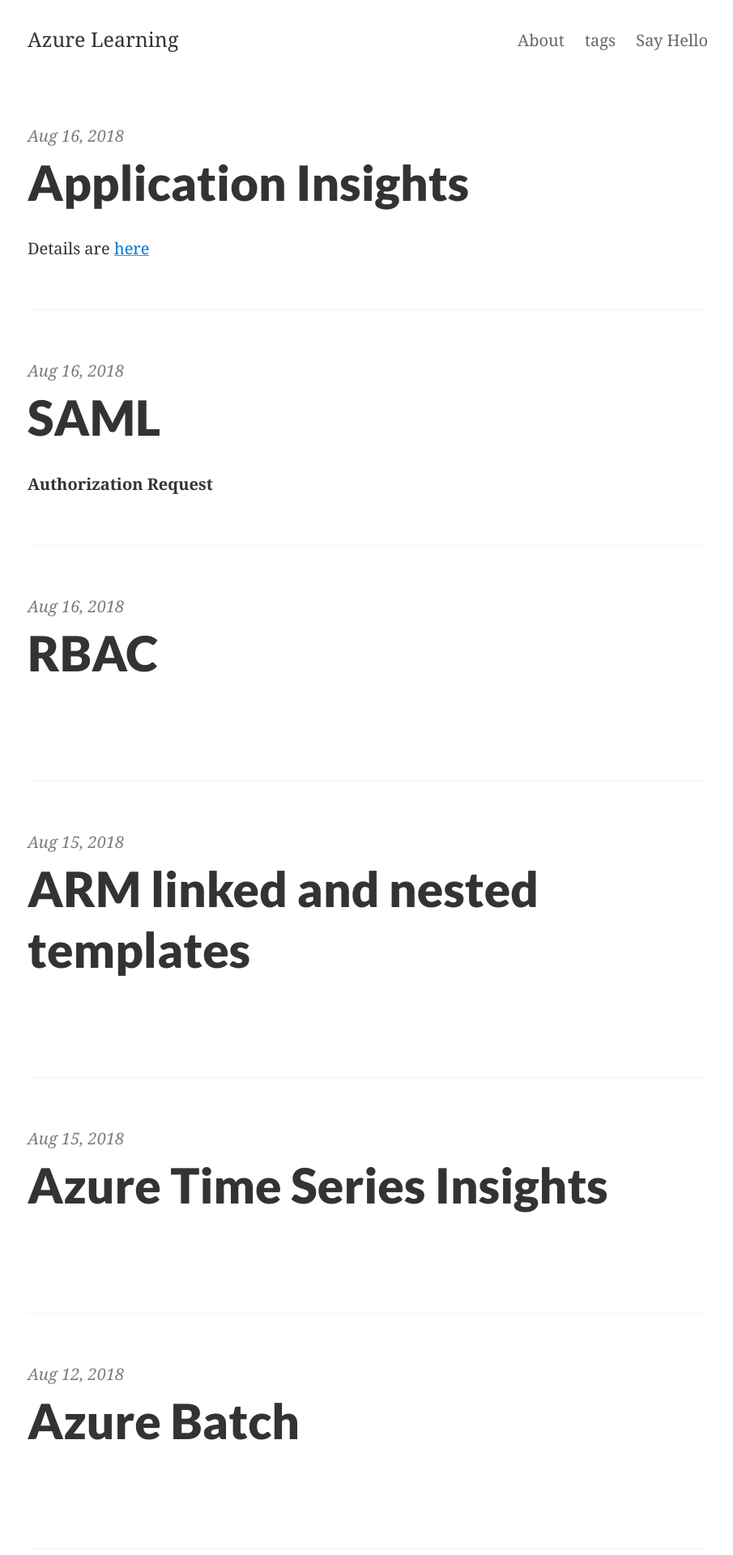
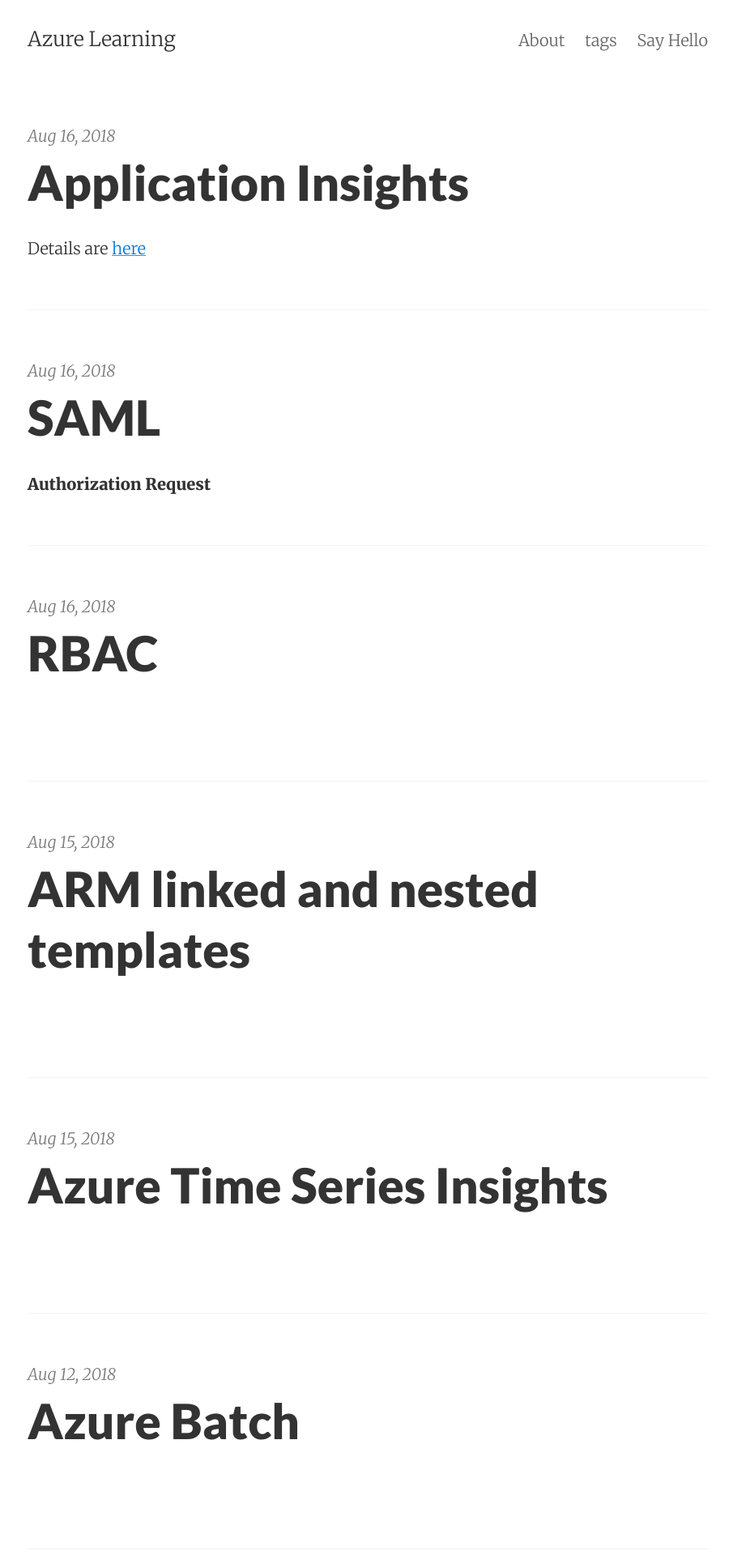
Before and after one commit to write2azurelearning/write2azurelearning.github.io, a Jekyll site: the page built from index.html, in a window 1280 px wide. Shown: the top 1920 px of the page at 81% size, without its empty margins (186-1091 px from the left). Built offline with Jekyll 4.4.1, drawn with Linux system fonts in a browser that asks for light colours; the list of posts is cut into pages by our own code.

Commit message:
addPosts

```diff
--- a/_includes/head.html
+++ b/_includes/head.html
@@ -26,8 +26,10 @@
 
     <!-- Fonts -->
     {% if site.extended_fonts %}
+    <link href='//fonts.googleapis.com/css?family=Merriweather:900,900italic,300,300italic&amp;subset=latin-ext,latin' rel='stylesheet' type='text/css'>
     <link href='//fonts.googleapis.com/css?family=Lato:900,300&amp;subset=latin-ext,latin' rel='stylesheet' type='text/css'>
     {% else %}
+    <link href='//fonts.googleapis.com/css?family=Merriweather:900,900italic,300,300italic' rel='stylesheet' type='text/css'>
     <link href='//fonts.googleapis.com/css?family=Lato:900,300' rel='stylesheet' type='text/css'>
     {% endif %}
     {% if site.show_social_icons or site.show_sharing_icons %}
```
